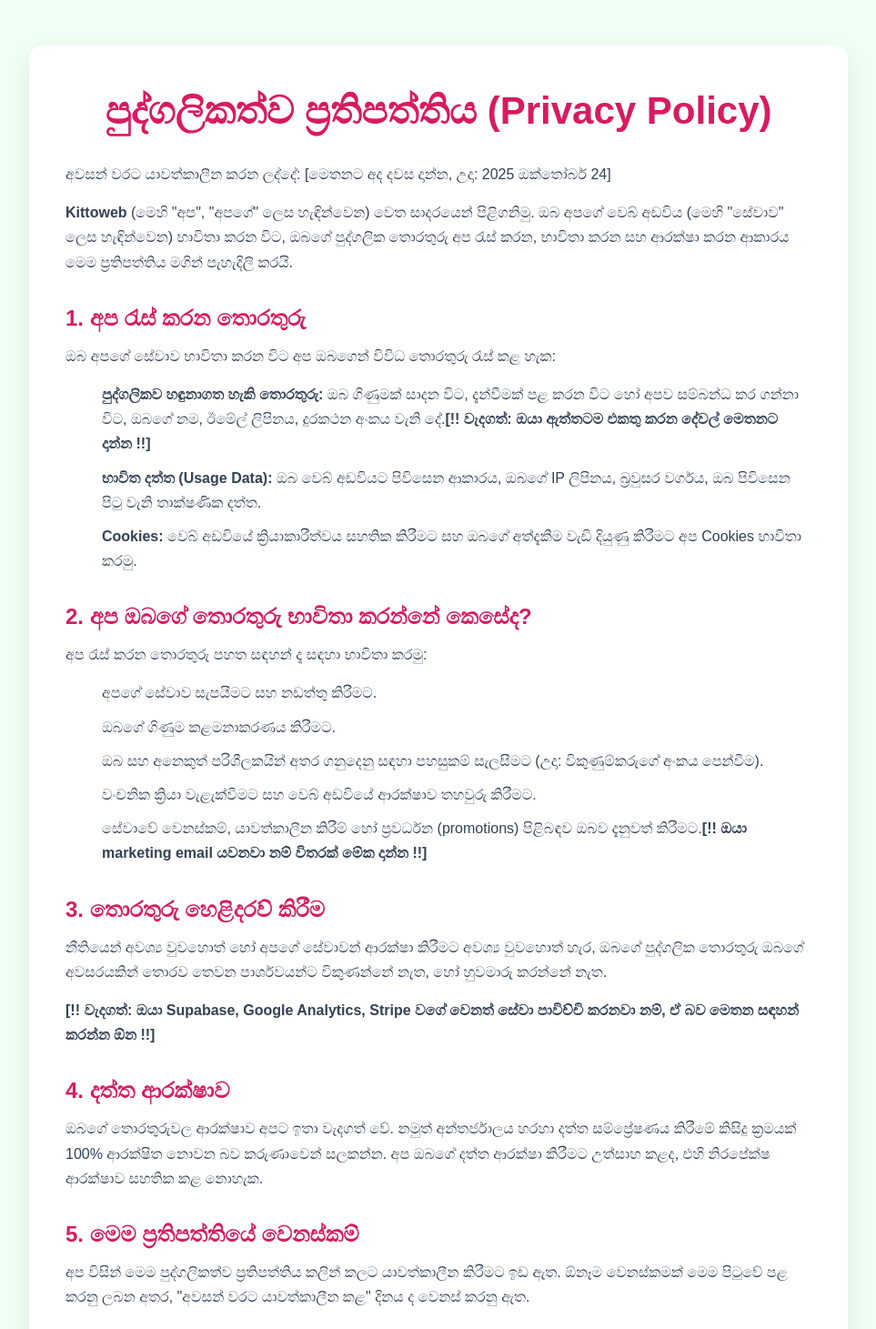
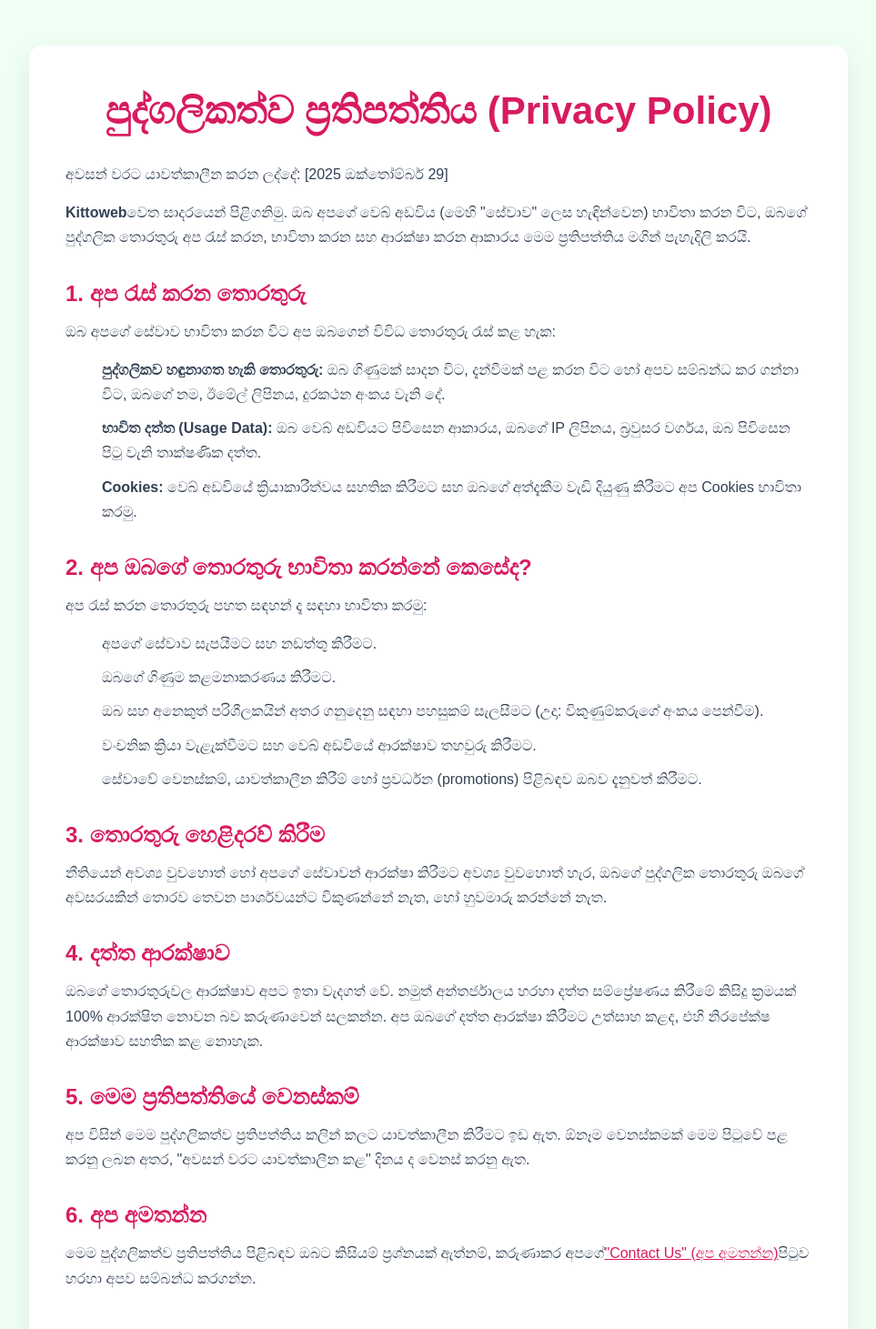
Before and after one commit to tharushaputha/my-online-shop, a Next.js app: page /privacy-policy in a window 1280 px wide. Shown: the top 1461 px of the page at 91% size, without its empty margins (158-1121 px from the left). Built offline with nearby package versions, Linux system fonts and the light colour scheme; no server answers.

Commit message:
pricacy update

```diff
--- a/src/app/privacy-policy/page.jsx
+++ b/src/app/privacy-policy/page.jsx
@@ -70,11 +70,11 @@ export default function PrivacyPolicyPage() {
         </h1>
 
         <p style={pStyle}>
-          අවසන් වරට යාවත්කාලීන කරන ලද්දේ: [මෙතනට අද දවස දාන්න, උදා: 2025 ඔක්තෝබර් 24]
+          අවසන් වරට යාවත්කාලීන කරන ලද්දේ: [2025 ඔක්තෝම්බර් 29]
         </p>
 
         <p style={pStyle}>
-          <strong>Kittoweb</strong> (මෙහි "අප", "අපගේ" ලෙස හැඳින්වෙන) වෙත සාදරයෙන් පිළිගනිමු.
+          <strong>Kittoweb</strong>වෙත සාදරයෙන් පිළිගනිමු.
           ඔබ අපගේ වෙබ් අඩවිය (මෙහි "සේවාව" ලෙස හැඳින්වෙන) භාවිතා කරන විට,
           ඔබගේ පුද්ගලික තොරතුරු අප රැස් කරන, භාවිතා කරන සහ ආරක්ෂා කරන ආකාරය
           මෙම ප්‍රතිපත්තිය මගින් පැහැදිලි කරයි.
@@ -90,7 +90,7 @@ export default function PrivacyPolicyPage() {
             <strong>පුද්ගලිකව හඳුනාගත හැකි තොරතුරු:</strong> ඔබ ගිණුමක් සාදන විට,
             දැන්වීමක් පළ කරන විට හෝ අපව සම්බන්ධ කර ගන්නා විට,
             ඔබගේ නම, ඊමේල් ලිපිනය, දුරකථන අංකය වැනි දේ.
-            <strong>[!! වැදගත්: ඔයා ඇත්තටම එකතු කරන දේවල් මෙතනට දාන්න !!]</strong>
+            <strong></strong>
           </li>
           <li style={liStyle}>
             <strong>භාවිත දත්ත (Usage Data):</strong> ඔබ වෙබ් අඩවියට පිවිසෙන ආකාරය,
@@ -120,7 +120,7 @@ export default function PrivacyPolicyPage() {
           <li style={liStyle}>
             සේවාවේ වෙනස්කම්, යාවත්කාලීන කිරීම් හෝ ප්‍රවර්ධන (promotions)
             පිළිබඳව ඔබව දැනුවත් කිරීමට.
-            <strong>[!! ඔයා marketing email යවනවා නම් විතරක් මේක දාන්න !!]</strong>
+            <strong></strong>
           </li>
         </ul>
 
@@ -132,8 +132,7 @@ export default function PrivacyPolicyPage() {
           තෙවන පාර්ශවයන්ට විකුණන්නේ නැත, හෝ හුවමාරු කරන්නේ නැත.
         </p>
         <p style={pStyle}>
-          <strong>[!! වැදගත්: ඔයා Supabase, Google Analytics, Stripe වගේ
-          වෙනත් සේවා පාවිච්චි කරනවා නම්, ඒ බව මෙතන සඳහන් කරන්න ඕන !!]</strong>
+          <strong></strong>
         </p>
 
         {/* --- Section 4 --- */}
```
